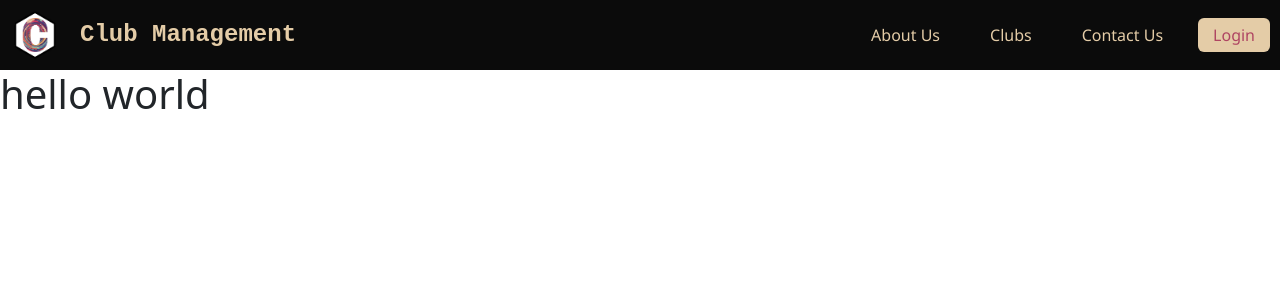
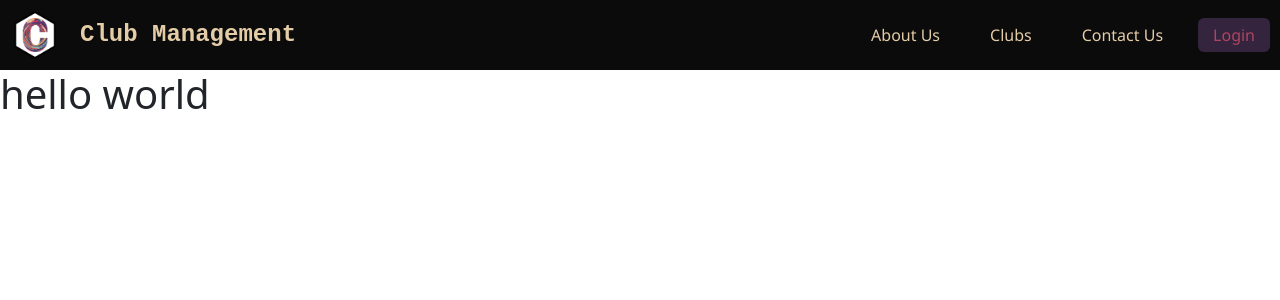
Before and after one commit to DreaserousProductions/club-management, an Angular app in the folder frontend/club-management-ui/: page / in a window 1280 px wide. In both pictures the pointer is over the button "Login". Shown: the top 300 px of the page. Built offline with nearby package versions, Linux system fonts and the light colour scheme.

Commit message:
Styling navbar and customisations take#2

```diff
--- a/frontend/club-management-ui/src/app/nav-panel/nav-panel.component.css
+++ b/frontend/club-management-ui/src/app/nav-panel/nav-panel.component.css
@@ -37,6 +37,7 @@ div {
     background: none;
 
     padding: 5px 15px 5px 15px;
+    transition: background-color .3s;
 }
 
 .buttons .text-button {
@@ -55,5 +56,5 @@ div {
 }
 
 .buttons .flat-button:hover {
-    background-color: var(trn-purple);
+    background-color: var(--trn-purple);
 }
```
